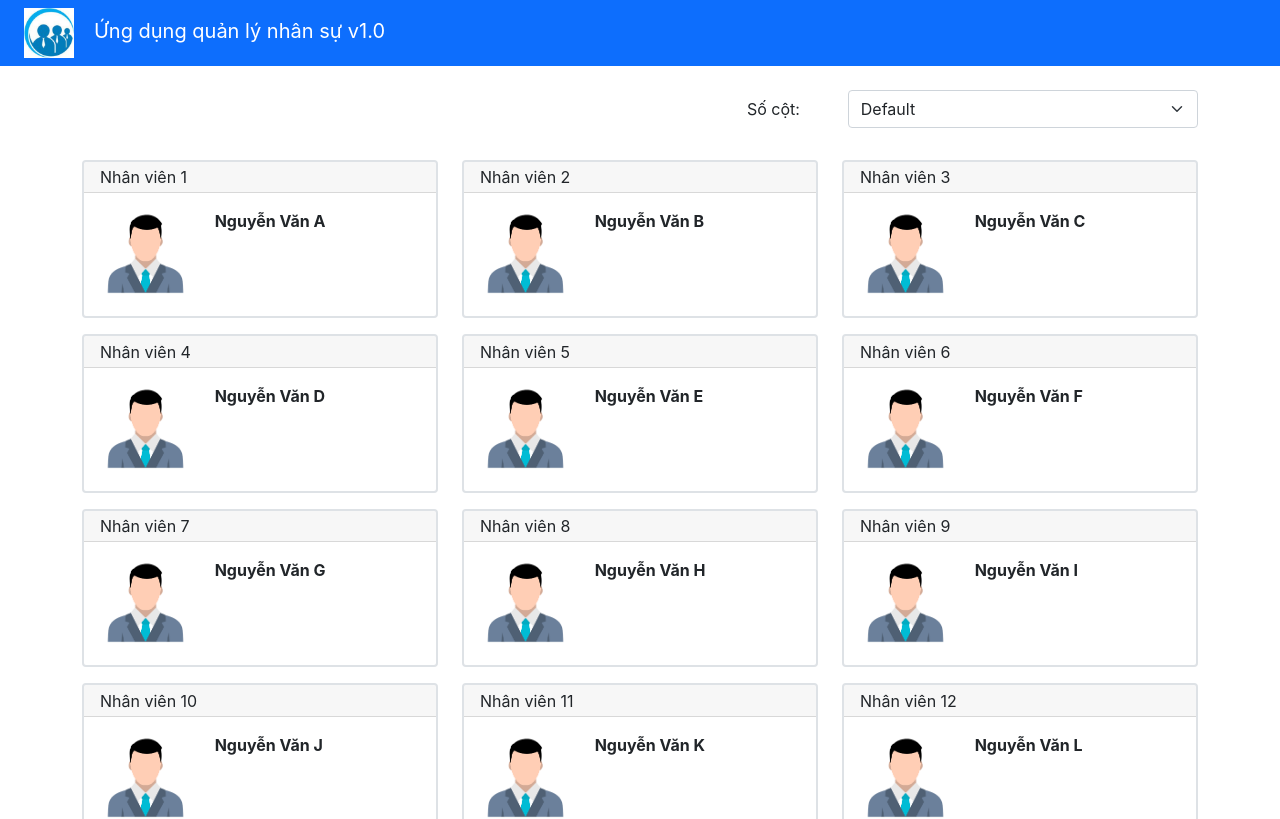
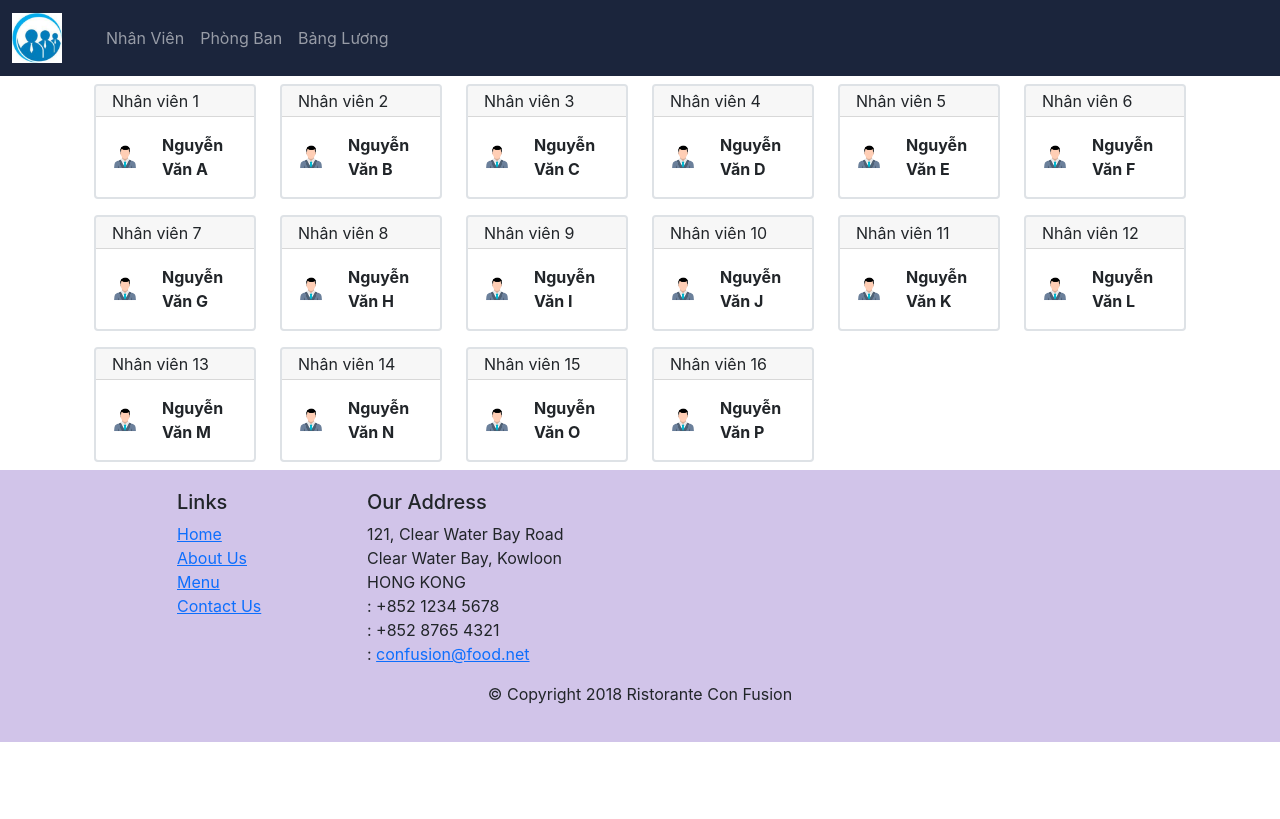
Before and after one commit to victhangnguyen/RJS101x_ASM_thangncfx16840, a React (Create React App) app: page / in a window 1280 px wide. Shown: the top 819 px of the page. Built offline with nearby package versions, Linux system fonts and the light colour scheme.

Commit message:
create Department Footer Header Main Salary Component

```diff
--- a/package.json
+++ b/package.json
@@ -9,6 +9,7 @@
     "bootstrap": "^5.1.3",
     "react": "^18.2.0",
     "react-dom": "^18.2.0",
+    "react-router-dom": "^6.3.0",
     "react-scripts": "5.0.1",
     "reactstrap": "^9.1.1",
     "web-vitals": "^2.1.4"
--- a/src/App.css
+++ b/src/App.css
@@ -8,6 +8,14 @@
 .logo > img {
   width: 100%;
 }
+
+.navbar {
+  background-color: #1b253c;
+}
+/* .nav-item {
+  color: white;
+
+} */
 
 .card-title {
   pointer-events: fill !important;
@@ -43,9 +51,16 @@
   width: 50%;
 }
 
-
 @media only screen and (min-width: 768px) {
   .card-avatar > img {
     width: 100%;
   }
 }
+
+.footer {
+  background-color: #d1c4e9;
+  margin: 0px auto;
+  padding: 20px 0px 20px 0px;
+}
+
+/* page not found */
--- a/src/App.js
+++ b/src/App.js
@@ -1,47 +1,61 @@
 import React from 'react';
+import { BrowserRouter, Routes, Route } from 'react-router-dom';
 import './App.css';
+
+//! imp Components
+import Main from './components/MainComponent';
+import Staff from './components/StaffListComponent';
+import Department from './components/DepartmentComponent';
+import Salary from './components/SalaryComponent';
+
+//! imp Datas
 import { STAFFS } from './shared/staffs';
-import { Navbar, NavbarBrand } from 'reactstrap';
+import PageNotFound from './pages/PageNotFound';
 
-//! import Components
-import StaffList from './components/StaffListComponent';
-import Setting from './components/SettingComponent';
+// function App() {
+//   return (
+//     <div className="App">
+//       <BrowserRouter>
+//         <Routes>
+//           <Route path="/" element={<Main />}>
+//             <Route path="staff" element={<Staff />}>
+//               {/* Route id */}
+//             </Route>
+//           </Route>
+//         </Routes>
+//       </BrowserRouter>
+//     </div>
+//   );
+// }
 
-class App extends React.Component {
+// export default App;
+
+export class App extends React.Component {
   constructor(props) {
     super(props);
     this.state = {
       staffs: STAFFS,
-      setting: {
-        column: 'default', //! init column is equal to 2
-      },
     };
   }
-
-  setColumn(column) {
-    // console.log('nowThis: ', this); //! __DEBUG __this
-    this.setState({
-      setting: {
-        column: column,
-      },
-    });
-  }
-
   render() {
     return (
       <div className="App">
-        <Navbar dark color="primary">
-          <div className="container-fluid">
-            <NavbarBrand href="/">
-              <div className="logo"><img src="assets/images/logo192.png" alt="" /></div>
-              Ứng dụng quản lý nhân sự v1.0</NavbarBrand>
-          </div>
-        </Navbar>
-        <Setting setColumn={(column) => this.setColumn(column)} />
-        <StaffList
-          staffs={this.state.staffs}
-          column={this.state.setting.column}
-        />
+        <BrowserRouter>
+          <Routes>
+            <Route path="/" element={<Main />}>
+              <Route index element={<Staff staffs={this.state.staffs} />} />
+              <Route
+                path="staff"
+                element={<Staff staffs={this.state.staffs} />}
+              >
+                {/* Route id */}
+              </Route>
+              <Route path="department" element={<Department />} />
+              <Route path="salary" element={<Salary />} />
+            </Route>
+            <Route path="*" element={<PageNotFound />} />
+          </Routes>
+        </BrowserRouter>
       </div>
     );
   }
--- /dev/null
+++ b/src/components/DepartmentComponent.js
@@ -0,0 +1,7 @@
+import React from 'react';
+
+function DepartmentComponent() {
+  return <div>DepartmentComponent</div>;
+}
+
+export default DepartmentComponent;
--- /dev/null
+++ b/src/components/FooterComponent.js
@@ -0,0 +1,91 @@
+import React from 'react';
+import { Link } from 'react-router-dom';
+
+function Footer(props) {
+  return (
+    <div className="footer">
+      <div className="container">
+        <div className="row justify-content-center">
+          <div className="col-4 offset-1 col-sm-2">
+            <h5>Links</h5>
+            <ul className="list-unstyled">
+              <li>
+                <Link to="/home">Home</Link>
+              </li>
+              <li>
+                <Link to="/aboutus">About Us</Link>
+              </li>
+              <li>
+                <Link to="/menu">Menu</Link>
+              </li>
+              <li>
+                <Link to="/contactus">Contact Us</Link>
+              </li>
+            </ul>
+          </div>
+          <div className="col-7 col-sm-5">
+            <h5>Our Address</h5>
+            <address>
+              121, Clear Water Bay Road
+              <br />
+              Clear Water Bay, Kowloon
+              <br />
+              HONG KONG
+              <br />
+              <i className="fa fa-phone fa-lg"></i>: +852 1234 5678
+              <br />
+              <i className="fa fa-fax fa-lg"></i>: +852 8765 4321
+              <br />
+              <i className="fa fa-envelope fa-lg"></i>:{' '}
+              <a href="mailto:confusion@food.net">confusion@food.net</a>
+            </address>
+          </div>
+          <div className="col-12 col-sm-4 align-self-center">
+            <div className="text-center">
+              <a
+                className="btn btn-social-icon btn-google"
+                href="http://google.com/+"
+              >
+                <i className="fa fa-google-plus"></i>
+              </a>
+              <a
+                className="btn btn-social-icon btn-facebook"
+                href="http://www.facebook.com/profile.php?id="
+              >
+                <i className="fa fa-facebook"></i>
+              </a>
+              <a
+                className="btn btn-social-icon btn-linkedin"
+                href="http://www.linkedin.com/in/"
+              >
+                <i className="fa fa-linkedin"></i>
+              </a>
+              <a
+                className="btn btn-social-icon btn-twitter"
+                href="http://twitter.com/"
+              >
+                <i className="fa fa-twitter"></i>
+              </a>
+              <a
+                className="btn btn-social-icon btn-google"
+                href="http://youtube.com/"
+              >
+                <i className="fa fa-youtube"></i>
+              </a>
+              <a className="btn btn-social-icon" href="mailto:">
+                <i className="fa fa-envelope-o"></i>
+              </a>
+            </div>
+          </div>
+        </div>
+        <div className="row justify-content-center">
+          <div className="col-auto">
+            <p>© Copyright 2018 Ristorante Con Fusion</p>
+          </div>
+        </div>
+      </div>
+    </div>
+  );
+}
+
+export default Footer;
--- /dev/null
+++ b/src/components/HeaderComponent.js
@@ -0,0 +1,105 @@
+import React from 'react';
+import { NavLink } from 'react-router-dom';
+import {
+  Navbar,
+  NavbarBrand,
+  Nav,
+  NavbarToggler,
+  NavItem,
+  Collapse,
+} from 'reactstrap';
+
+function Header(props) {
+  return (
+    <div className="header">
+      <Navbar dark expand="md">
+        <NavbarBrand className="mr-auto" href="/">
+          <div className="logo">
+            <img
+              src="assets/images/logo192.png"
+              alt="Ứng dụng quản lý nhân sự v1.0"
+            />
+          </div>
+        </NavbarBrand>
+        <NavbarToggler onClick={() => {}} />
+        <Collapse navbar>
+          <Nav navbar>
+            <NavItem>
+              <NavLink className="nav-link" to="/staff">
+                Nhân Viên
+              </NavLink>
+            </NavItem>
+            <NavItem>
+              <NavLink className="nav-link" to="/department">
+                Phòng Ban
+              </NavLink>
+            </NavItem>
+            <NavItem>
+              <NavLink className="nav-link" to="/salary">
+                Bảng Lương
+              </NavLink>
+            </NavItem>
+          </Nav>
+        </Collapse>
+      </Navbar>
+    </div>
+  );
+}
+
+export default Header;
+
+{
+  /* <React.Fragment>
+<Navbar dark expand="md">
+  <div className="container">
+    <NavbarBrand className="mr-auto" href="#">
+      <img
+        src="assets/images/logo.png"
+        alt="Ristorante Con Fusion"
+        height="30"
+        width="41"
+      />
+    </NavbarBrand>
+    <NavbarToggler onClick={this.toggleNav} />
+    <Collapse navbar isOpen={this.state.isNavOpen}>
+      <Nav navbar>
+        <NavItem>
+          <NavLink className="nav-link" to="/home">
+            <span className="fa fa-home fa-lg"> Home</span>
+          </NavLink>
+        </NavItem>
+        <NavItem>
+          <NavLink className="nav-link" to="/aboutus">
+            <span className="fa fa-info fa-lg"> About Us</span>
+          </NavLink>
+        </NavItem>
+        <NavItem>
+          <NavLink className="nav-link" to="/menu">
+            <span className="fa fa-list fa-lg"> Menu</span>
+          </NavLink>
+        </NavItem>
+        <NavItem>
+          <NavLink className="nav-link" to="/contactus">
+            <span className="fa fa-address-card fa-lg"> Contact Us</span>
+          </NavLink>
+        </NavItem>
+      </Nav>
+    </Collapse>
+  </div>
+</Navbar>
+<Jumbotron>
+  <div className="container">
+    <div className="row row-header">
+      <div className="col-12 col-sm-6">
+        <h1>Ristorante Con Fusion</h1>
+        <p>
+          We take inspiration from the World's best cuisines, and create
+          a unique fusion experience. Our lipsmacking creations will
+          tickle your culinary senses!
+        </p>
+      </div>
+    </div>
+  </div>
+</Jumbotron>
+</React.Fragment> */
+}
--- /dev/null
+++ b/src/components/MainComponent.js
@@ -0,0 +1,35 @@
+import React from 'react';
+import { Outlet } from 'react-router-dom';
+//! imp Components
+import Header from '../components/HeaderComponent';
+import Footer from '../components/FooterComponent';
+import StaffList from '../components/StaffListComponent';
+import Setting from '../components/SettingComponent';
+//! imp Datas
+import { STAFFS } from '../shared/staffs';
+
+export class Main extends React.Component {
+  constructor(props) {
+    super(props);
+    this.state = {
+      staffs: STAFFS,
+      setting: {
+        column: 'default', //! init column is equal to 2
+      },
+    };
+  }
+
+  render() {
+    return (
+      <React.Fragment>
+        <Header />
+        <div className="container">
+          <Outlet />
+        </div>
+        <Footer />
+      </React.Fragment>
+    );
+  }
+}
+
+export default Main;
--- /dev/null
+++ b/src/components/SalaryComponent.js
@@ -0,0 +1,7 @@
+import React from 'react';
+
+function SalaryComponent() {
+  return <div>SalaryComponent</div>;
+}
+
+export default SalaryComponent;
--- /dev/null
+++ b/src/pages/PageNotFound.js
@@ -0,0 +1,9 @@
+import React, { Component } from 'react';
+
+export class PageNotFound extends Component {
+  render() {
+    return <div>Page Not Found</div>;
+  }
+}
+
+export default PageNotFound;
```
Also changed, not shown: src/components/StaffListComponent.js (+45 -38 lines), 1 other file (tests, documents, lock files or other folders).
